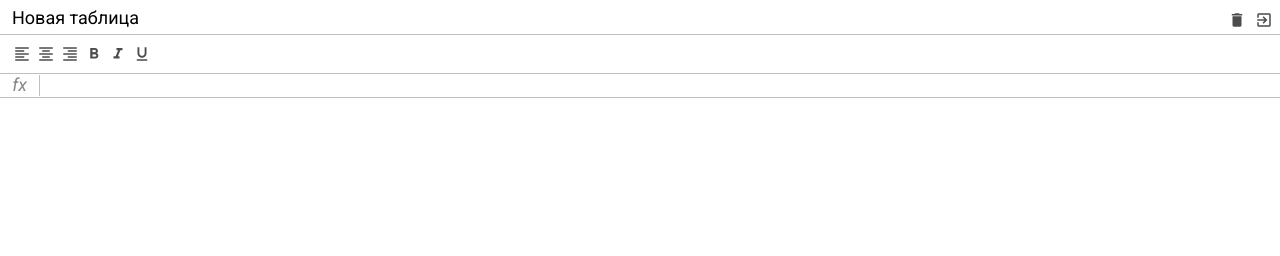
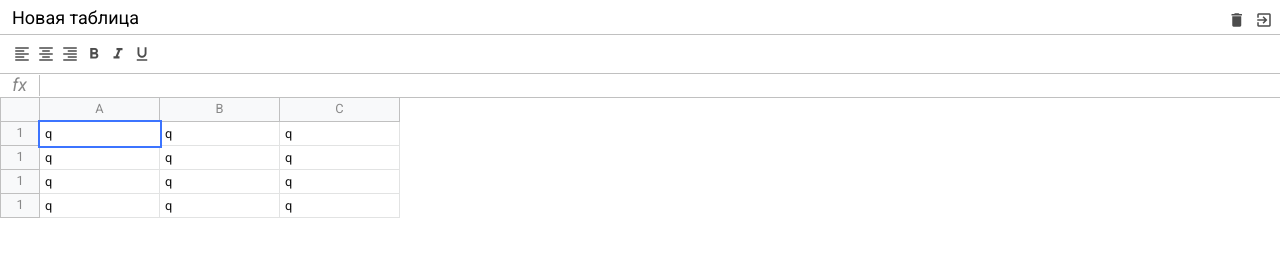
Before and after one commit to YuriAnisimov27/js-excel, a website built with webpack: page src/index.html in a window 1280 px wide. Built offline with nearby package versions, Linux system fonts and the light colour scheme.

Commit message:
markup: table

```diff
--- a/src/index.html
+++ b/src/index.html
@@ -52,7 +52,54 @@
                 <div class="input" contenteditable spellcheck="false" ></div>
             </div>
 
-            <div class="excel__table"></div>
+            <div class="excel__table">
+                <div class="row">
+                    <div class="row-info"></div>
+                    <div class="row-data">
+                        <div class="column">A</div>
+                        <div class="column">B</div>
+                        <div class="column">C</div>
+                    </div>
+                </div>
+
+                <div class="row">
+                    <div class="row-info">1</div>
+                    <div class="row-data">
+                        <div class="cell selected" contenteditable="">q</div>
+                        <div class="cell" contenteditable="">q</div>
+                        <div class="cell" contenteditable="">q</div>
+                    </div>
+                </div>
+
+                <div class="row">
+                    <div class="row-info">1</div>
+                    <div class="row-data">
+                        <div class="cell " contenteditable="">q</div>
+                        <div class="cell" contenteditable="">q</div>
+                        <div class="cell" contenteditable="">q</div>
+                    </div>
+                </div>
+
+                <div class="row">
+                    <div class="row-info">1</div>
+                    <div class="row-data">
+                        <div class="cell " contenteditable="">q</div>
+                        <div class="cell" contenteditable="">q</div>
+                        <div class="cell" contenteditable="">q</div>
+                    </div>
+                </div>
+
+                <div class="row">
+                    <div class="row-info">1</div>
+                    <div class="row-data">
+                        <div class="cell " contenteditable="">q</div>
+                        <div class="cell" contenteditable="">q</div>
+                        <div class="cell" contenteditable="">q</div>
+                    </div>
+                </div>
+
+            </div>
+
         </div>
     </div>
 
--- a/src/scss/_variables.scss
+++ b/src/scss/_variables.scss
@@ -2,5 +2,6 @@ $header-height: 34px;
 $toolbar-height: 40px;
 $formula-height: 24px;
 $border-color: #c0c0c0;
-
+$row-height: 24px;
 $info-cell-width: 40px;
+$cell-width: 120px;
--- a/src/scss/index.scss
+++ b/src/scss/index.scss
@@ -20,4 +20,7 @@ body {
 .excel {
   position: relative;
   color: #888;
+  height: 100%;
+  max-width: 100%;
+  font-size: .8rem;
 }
--- a/src/scss/table.scss
+++ b/src/scss/table.scss
@@ -2,5 +2,65 @@
 @import "mixins";
 
 .excel__table {
+  position: absolute;
+  left: 0;
+  right: 0;
+  top: $header-height + $toolbar-height + $formula-height;
+  overflow-x: auto;
+  padding-bottom: 2px;
 
+  .row {
+    display: flex;
+    flex-direction: row;
+    min-height: 20px;
+    height: $row-height;
+  }
+
+  .row-info {
+    display: flex;
+    justify-content: center;
+    align-items: center;
+    min-width: $info-cell-width;
+    height: 100%;
+    border: 1px solid $border-color;
+    background: #f8f9fa;
+    border-top: none;
+  }
+
+  .row-data {
+    display: flex;
+
+  }
+
+  .column {
+    display: flex;
+    justify-content: center;
+    align-items: center;
+    background: #f8f9fa;
+    min-width: 40px;
+    width: $cell-width;
+    border: 1px solid $border-color;
+    border-top: none;
+    border-left: none;
+    height: 100%;
+  }
+
+  .cell {
+    min-width: 40px;
+    width: $cell-width;
+    padding: 5px;
+    height: 100%;
+    border: 1px solid #e2e3e3;
+    border-top: none;
+    border-left: none;
+    color: #111;
+    white-space: nowrap;
+    outline: none;
+
+    &.selected {
+      border: none;
+      outline: 2px solid #3c74ff;
+      z-index: 2;
+    }
+  }
 }
```
